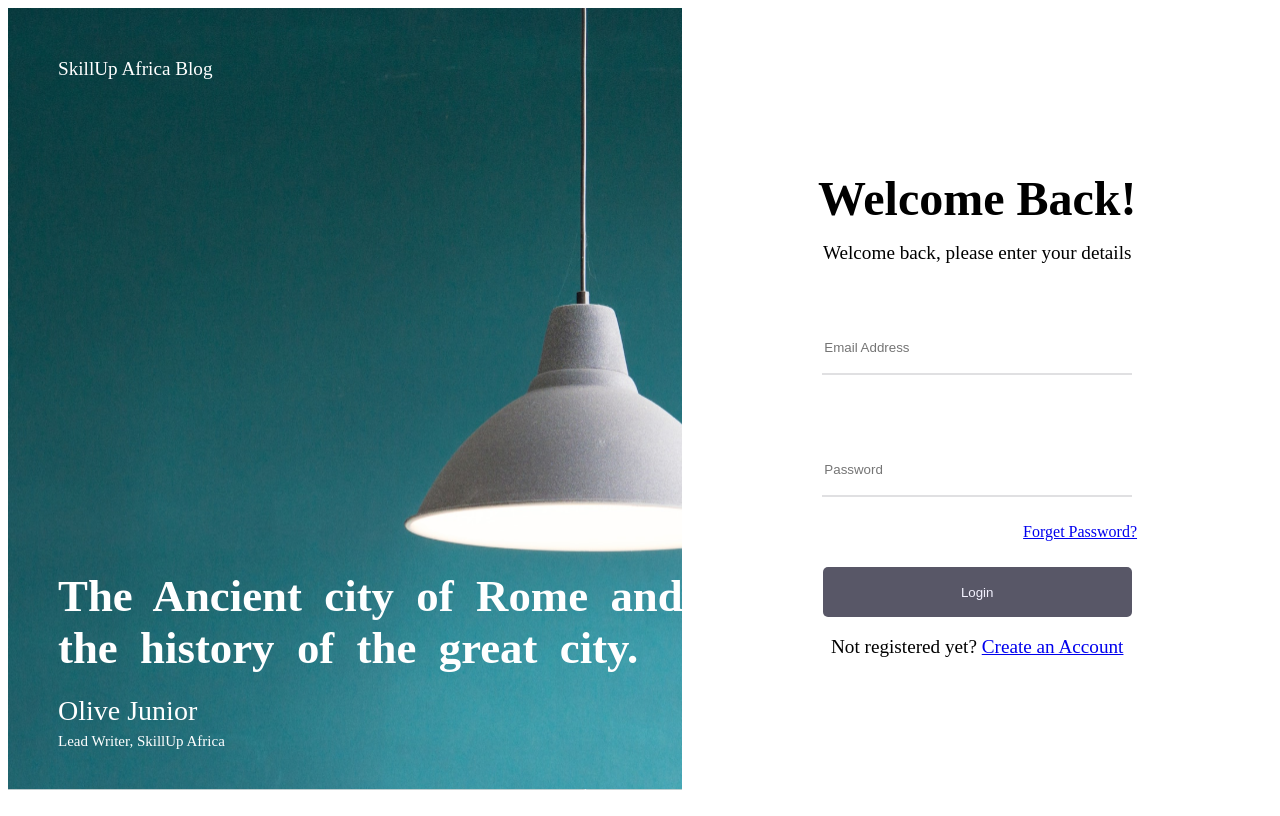
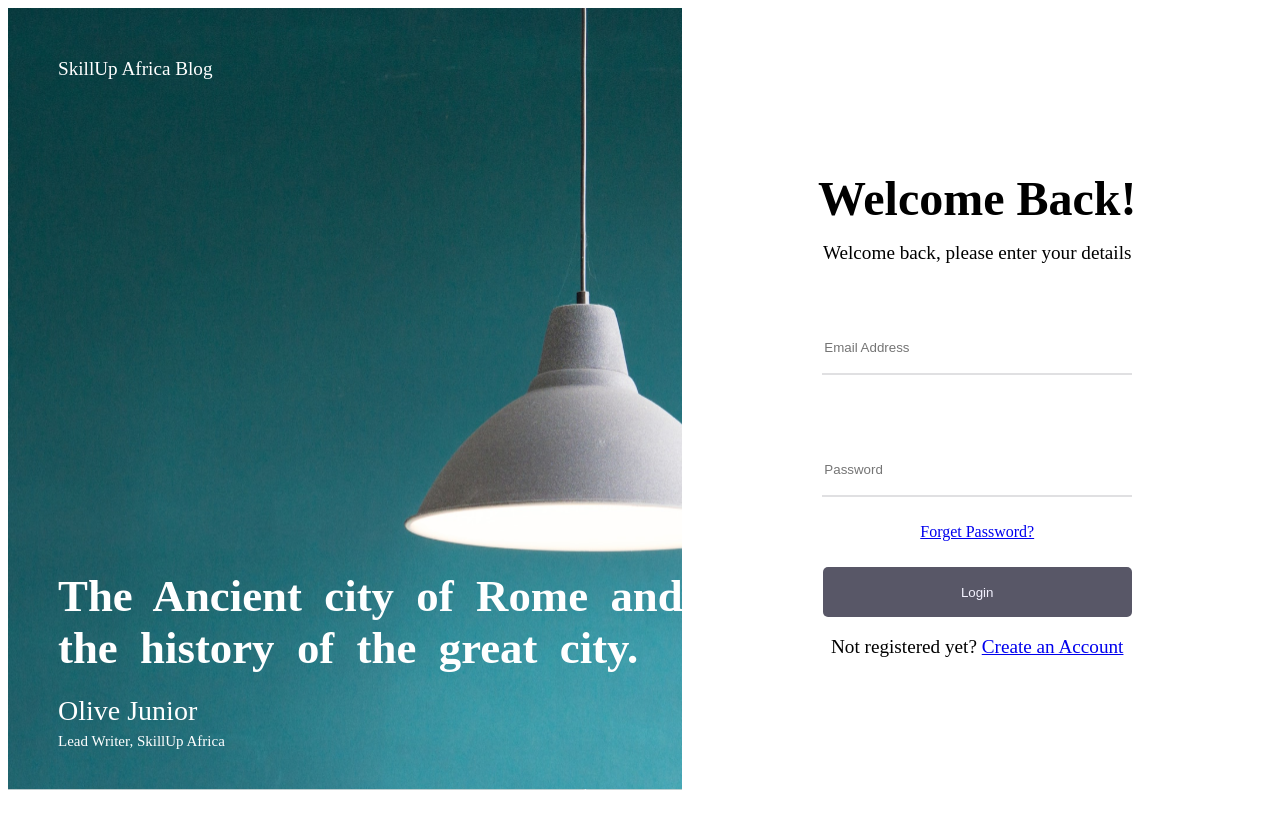
Before and after one commit to Adesina-Abiodun/SkillUp-Blog, a React (Vite) app: page /login in a window 1280 px wide. Built offline with nearby package versions, Linux system fonts and the light colour scheme.

Commit message:
Josh and Chris push

```diff
--- a/src/LoginPage/Login.css
+++ b/src/LoginPage/Login.css
@@ -113,7 +113,7 @@
   border-bottom: 2px rgba(47, 46, 65, 0.15) solid;
 }
 
-#pswrd {
+#psswrd {
   text-align: right;
   width: 100%;
   padding-right: 20px;
@@ -136,7 +136,7 @@
 }
 
 @media screen and (max-width: 1000px) {
-    .txtcnt{
+    .left{
       display: none;
     }
     .form{
```
